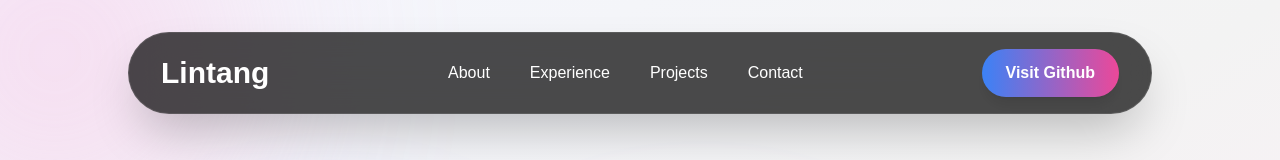
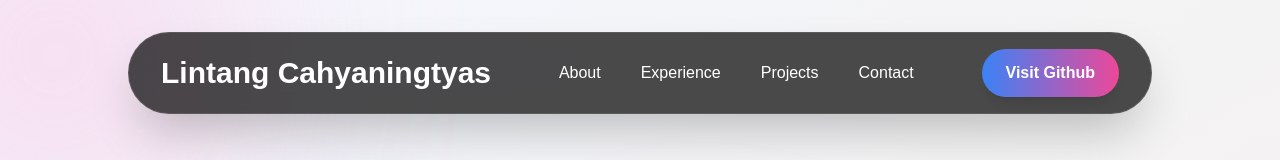
Before and after one commit to lintangntyas/portfolio, a Next.js app: page / in a window 1280 px wide. Shown: the top 160 px of the page. Built offline with nearby package versions, Linux system fonts and the light colour scheme.

Commit message:
Update page.js

```diff
--- a/app/page.js
+++ b/app/page.js
@@ -14,7 +14,7 @@ export default function Home() {
 
         {/* LOGO */}
         <h1 className="text-white text-3xl font-bold">
-          Lintang
+          Lintang Cahyaningtyas
         </h1>
 
         {/* MENU */}
```
